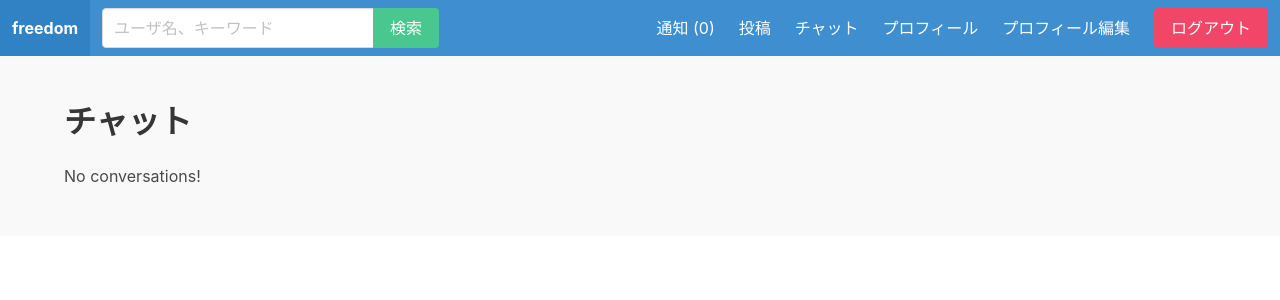
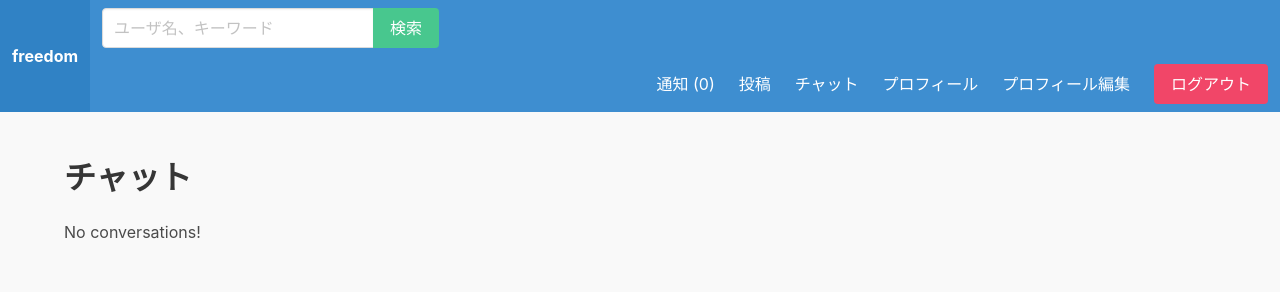
Before and after one commit to umb-pamaroom/freedom, a Django app: page /conversations/ in a window 1280 px wide. Shown: the top 300 px of the page. Run offline with Django 3.2, Linux system fonts and the light colour scheme; the visitor is signed in with stand-in values (Sample User, id 1); data that the repository does not hold is empty.

Commit message:
no message

```diff
--- a/static/css/main.css
+++ b/static/css/main.css
@@ -22,3 +22,7 @@ body {
     font-size: 12px;
     color: #aaa;
 }
+
+.navbar-menu{
+    display: block !important;
+}
```
